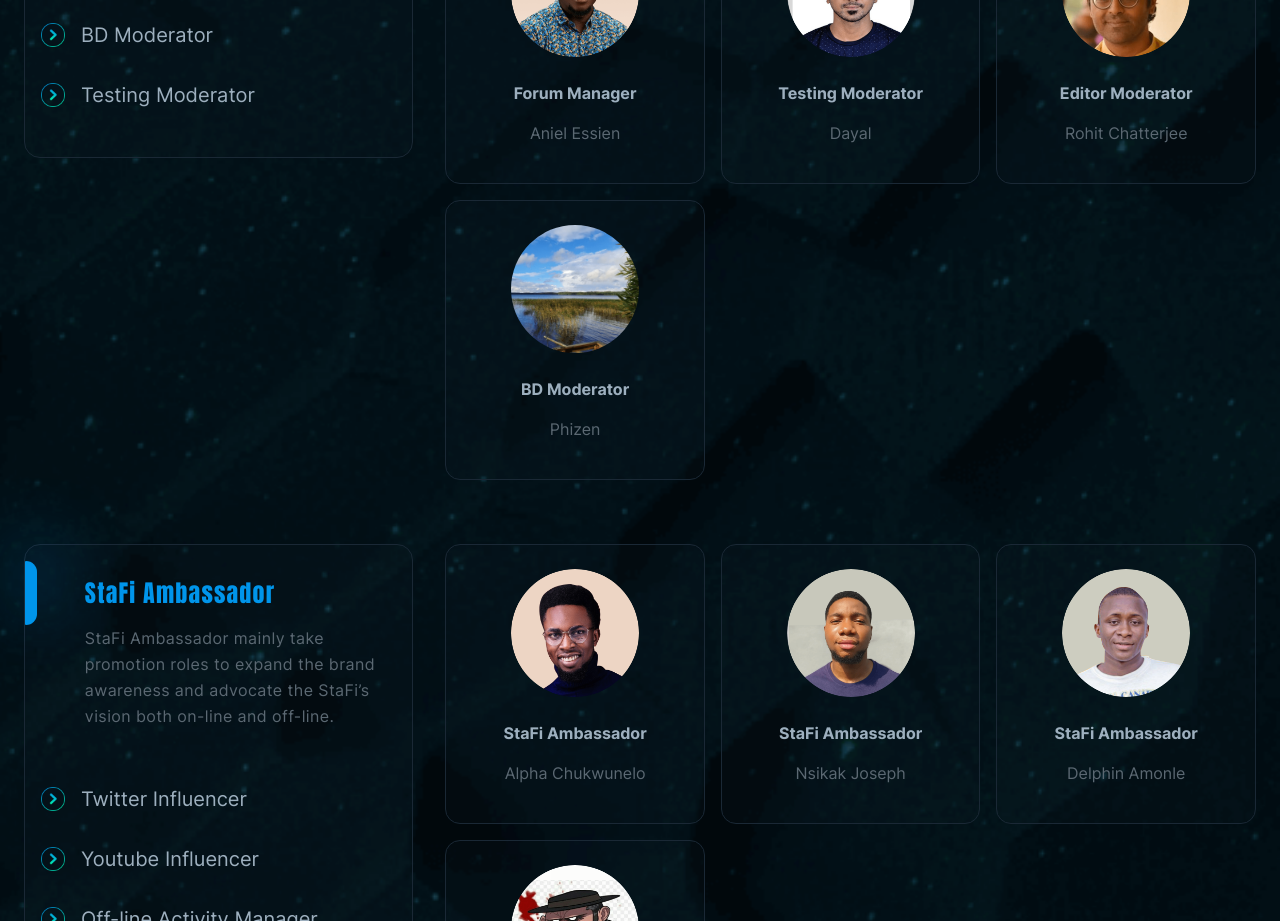
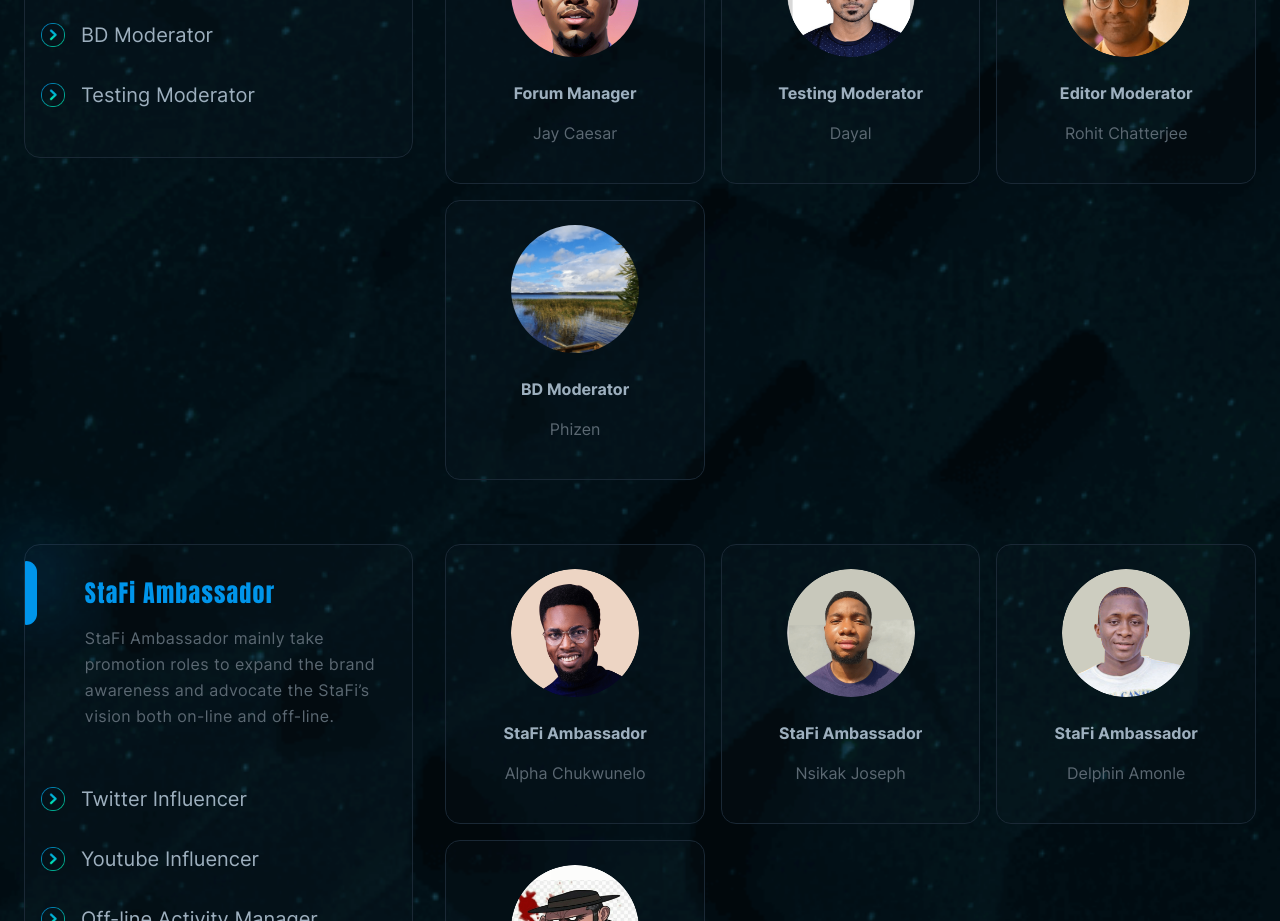
Before and after one commit to stafiprotocol/stafi-warrior, a Next.js app: page / in a window 1280 px wide. Shown: the part 1800-2721 px from the top of the page. Built offline with nearby package versions, Linux system fonts and the light colour scheme.

Commit message:
Update moderator

```diff
--- a/src/components/layout/WarriorsList.tsx
+++ b/src/components/layout/WarriorsList.tsx
@@ -38,7 +38,7 @@
       id:4,
       title:'Forum Manager',
       avatar:'/image/avatar_4.png',
-      name:'Aniel Essien',
+      name:'Jay Caesar',
       description:"I am a realist, dad's youngest, a blockchain preacher, If you want to discuss come to the forum, let's have some fun 😉",
       twitter_url:'https://twitter.com/joshua_aniel',
       twitter_username:'@joshua_aniel',
```
Also changed, not shown: public/image/avatar_4.png.
